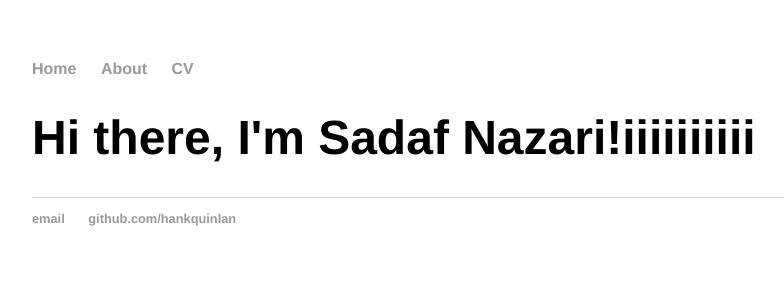
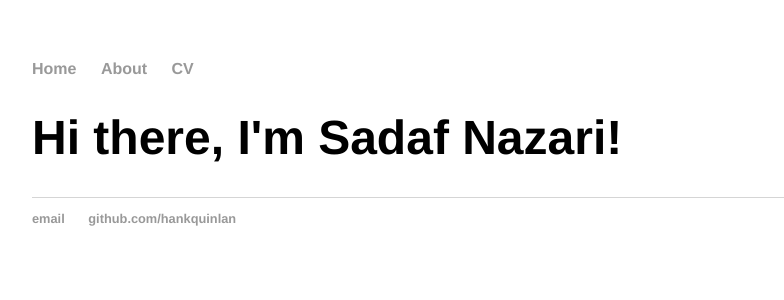
Before and after one commit to sadafnazari/sadafnazari.github.io, a Jekyll site: the page built from index.html, in a window 1280 px wide. Shown: the top 300 px of the page, without its empty margins (160-944 px from the left). Built offline with Jekyll 4.4.1, drawn with Linux system fonts in a browser that asks for light colours.

Commit message:
Update index.html

```diff
--- a/index.html
+++ b/index.html
@@ -3,5 +3,5 @@ layout: default
 title: Sadaf Nazari
 ---
 <div class="blurb">
-	<h1>Hi there, I'm Sadaf Nazari!iiiiiiiiii</h1>
+	<h1>Hi there, I'm Sadaf Nazari!</h1>
 </div><!-- /.blurb -->
```
